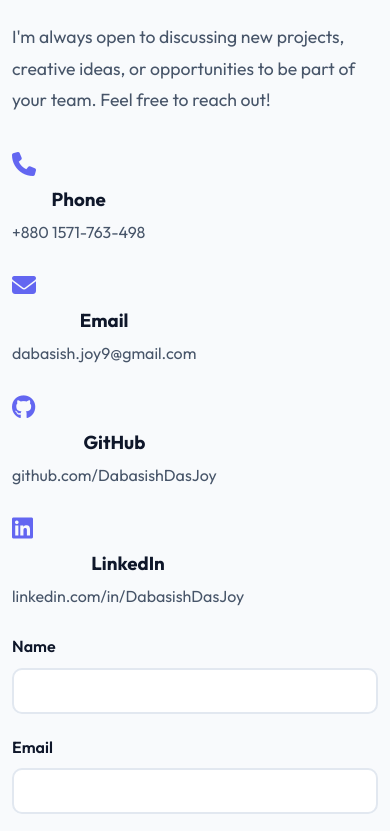
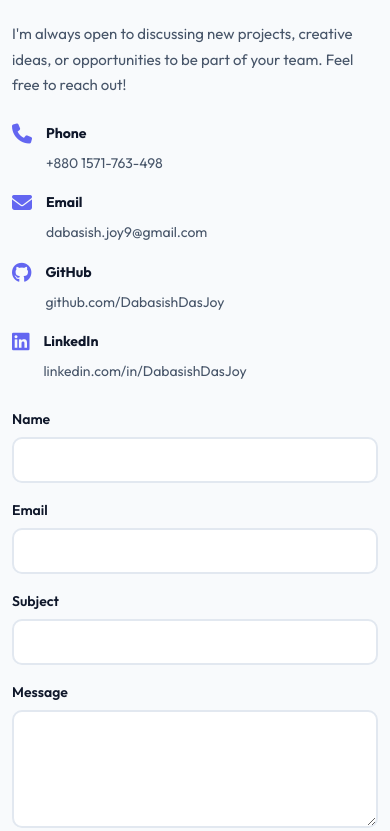
Before and after one commit to DabasishDasJoy/dabasish.site, a website: page index.html in a window 390 px wide. Shown: the part 8023-8854 px from the top of the page. Drawn offline with Linux system fonts and the light colour scheme.

Commit message:
new update

```diff
--- a/styles.css
+++ b/styles.css
@@ -1845,6 +1845,28 @@ section {
 
     .contact-content {
         grid-template-columns: 1fr;
+        gap: 2.5rem;
+    }
+
+    .contact-description {
+        font-size: 1rem;
+        margin-bottom: 1.5rem;
+    }
+
+    .contact-details {
+        gap: 1.25rem;
+    }
+
+    .contact-item {
+        gap: 0.875rem;
+    }
+
+    .contact-item i {
+        font-size: 1.25rem;
+    }
+
+    .contact-form {
+        gap: 1.25rem;
     }
 
     .about-content {
@@ -2148,10 +2170,49 @@ section {
         gap: 2rem;
     }
 
+    .contact-description {
+        font-size: 0.9375rem;
+        margin-bottom: 1.5rem;
+        line-height: 1.7;
+    }
+
+    .contact-details {
+        gap: 1rem;
+    }
+
     .contact-item {
-        flex-direction: column;
-        text-align: center;
-        gap: 0.5rem;
+        flex-direction: row;
+        text-align: left;
+        gap: 0.875rem;
+        align-items: flex-start;
+    }
+
+    .contact-item i {
+        font-size: 1.25rem;
+        margin-top: 0.125rem;
+        flex-shrink: 0;
+    }
+
+    .contact-item h3 {
+        font-size: 0.875rem;
+        margin-bottom: 0.25rem;
+    }
+
+    .contact-item a {
+        font-size: 0.875rem;
+        word-break: break-word;
+    }
+
+    .contact-form {
+        gap: 1rem;
+    }
+
+    .form-group {
+        gap: 0.375rem;
+    }
+
+    .form-group label {
+        font-size: 0.875rem;
     }
 
     .form-group input,
```
